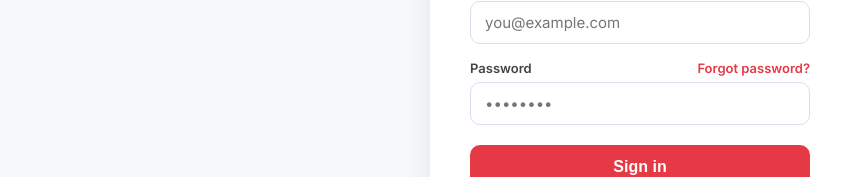
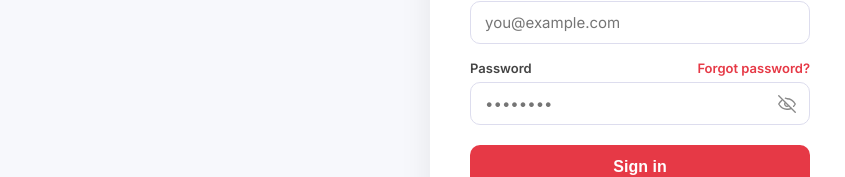
Before and after one commit to subhrakanta2005/pdftools, a React (Vite) app in the folder frontend/: page / in a window 1280 px wide. Both pictures are taken after a click on the button "Sign in". Shown: the part 404-581 px from the top of the page, without its empty margins (0-845 px from the left). Built offline with nearby package versions, Linux system fonts and the light colour scheme; no server answers.

Commit message:
Add files via upload

```diff
--- a/frontend/src/pages/LoginPage.jsx
+++ b/frontend/src/pages/LoginPage.jsx
@@ -7,6 +7,7 @@ export default function LoginPage({ onSuccess, onSwitchToRegister, onForgotPassw
   const { login, loginWithGoogle } = useAuth();
   const [email, setEmail] = useState("");
   const [password, setPassword] = useState("");
+  const [showPassword, setShowPassword] = useState(false);
   const [error, setError] = useState("");
   const [loading, setLoading] = useState(false);
 
@@ -58,14 +59,25 @@ export default function LoginPage({ onSuccess, onSwitchToRegister, onForgotPassw
                 <span onClick={onForgotPassword} style={styles.forgotLink}>Forgot password?</span>
               )}
             </div>
+            <div style={styles.passwordWrap}>
               <input
-              type="password"
+                type={showPassword ? "text" : "password"}
                 value={password}
                 onChange={(e) => setPassword(e.target.value)}
                 placeholder="••••••••"
                 required
-              style={styles.input}
+                style={styles.passwordInput}
               />
+              <button
+                type="button"
+                onClick={() => setShowPassword((v) => !v)}
+                style={styles.eyeBtn}
+                aria-label={showPassword ? "Hide password" : "Show password"}
+                tabIndex={-1}
+              >
+                <EyeIcon open={showPassword} />
+              </button>
+            </div>
           </div>
 
           {error && <div style={styles.error}>{error}</div>}
@@ -81,6 +93,20 @@ export default function LoginPage({ onSuccess, onSwitchToRegister, onForgotPassw
         </p>
       </div>
     </div>
+  );
+}
+
+function EyeIcon({ open }) {
+  return open ? (
+    <svg width="18" height="18" viewBox="0 0 24 24" fill="none" stroke="#888" strokeWidth="1.8" strokeLinecap="round" strokeLinejoin="round">
+      <path d="M1 12s4-7 11-7 11 7 11 7-4 7-11 7-11-7-11-7z" />
+      <circle cx="12" cy="12" r="3" />
+    </svg>
+  ) : (
+    <svg width="18" height="18" viewBox="0 0 24 24" fill="none" stroke="#888" strokeWidth="1.8" strokeLinecap="round" strokeLinejoin="round">
+      <path d="M17.94 17.94A10.94 10.94 0 0 1 12 19c-7 0-11-7-11-7a18.5 18.5 0 0 1 4.22-5.06M9.9 4.24A9.12 9.12 0 0 1 12 5c7 0 11 7 11 7a18.5 18.5 0 0 1-2.16 3.19M14.12 14.12a3 3 0 1 1-4.24-4.24" />
+      <line x1="1" y1="1" x2="23" y2="23" />
+    </svg>
   );
 }
 
@@ -109,6 +135,9 @@ const styles = {
   labelRow: { display: "flex", alignItems: "center", justifyContent: "space-between" },
   forgotLink: { fontSize: 13, fontWeight: 600, color: "#e63946", cursor: "pointer", marginBottom: 6 },
   input: { width: "100%", padding: "11px 14px", borderRadius: 10, border: "1.5px solid #dde", fontSize: 15, outline: "none", boxSizing: "border-box", fontFamily: "inherit" },
+  passwordWrap: { position: "relative" },
+  passwordInput: { width: "100%", padding: "11px 44px 11px 14px", borderRadius: 10, border: "1.5px solid #dde", fontSize: 15, outline: "none", boxSizing: "border-box", fontFamily: "inherit" },
+  eyeBtn: { position: "absolute", right: 6, top: "50%", transform: "translateY(-50%)", background: "none", border: "none", cursor: "pointer", padding: 8, display: "flex", alignItems: "center", justifyContent: "center", borderRadius: 6 },
   error: { background: "#fff0f0", border: "1px solid #fcc", borderRadius: 8, padding: "10px 14px", color: "#c33", fontSize: 13, marginBottom: "1rem" },
   submitBtn: { width: "100%", padding: "13px", borderRadius: 10, border: "none", background: "#e63946", color: "#fff", fontSize: 16, fontWeight: 700, cursor: "pointer", marginTop: 4 },
   switch: { textAlign: "center", fontSize: 14, color: "#777", marginTop: "1.5rem" },
--- a/frontend/src/pages/RegisterPage.jsx
+++ b/frontend/src/pages/RegisterPage.jsx
@@ -6,6 +6,7 @@ export default function RegisterPage({ onSuccess, onSwitchToLogin, onBack }) {
   const [name, setName] = useState("");
   const [email, setEmail] = useState("");
   const [password, setPassword] = useState("");
+  const [showPassword, setShowPassword] = useState(false);
   const [error, setError] = useState("");
   const [loading, setLoading] = useState(false);
 
@@ -50,7 +51,25 @@ export default function RegisterPage({ onSuccess, onSwitchToLogin, onBack }) {
           </div>
           <div style={styles.field}>
             <label style={styles.label}>Password</label>
-            <input type="password" value={password} onChange={(e) => setPassword(e.target.value)} placeholder="Min. 6 characters" required style={styles.input} />
+            <div style={styles.passwordWrap}>
+              <input
+                type={showPassword ? "text" : "password"}
+                value={password}
+                onChange={(e) => setPassword(e.target.value)}
+                placeholder="Min. 6 characters"
+                required
+                style={styles.passwordInput}
+              />
+              <button
+                type="button"
+                onClick={() => setShowPassword((v) => !v)}
+                style={styles.eyeBtn}
+                aria-label={showPassword ? "Hide password" : "Show password"}
+                tabIndex={-1}
+              >
+                <EyeIcon open={showPassword} />
+              </button>
+            </div>
           </div>
 
           {error && <div style={styles.error}>{error}</div>}
@@ -70,6 +89,20 @@ export default function RegisterPage({ onSuccess, onSwitchToLogin, onBack }) {
         </p>
       </div>
     </div>
+  );
+}
+
+function EyeIcon({ open }) {
+  return open ? (
+    <svg width="18" height="18" viewBox="0 0 24 24" fill="none" stroke="#888" strokeWidth="1.8" strokeLinecap="round" strokeLinejoin="round">
+      <path d="M1 12s4-7 11-7 11 7 11 7-4 7-11 7-11-7-11-7z" />
+      <circle cx="12" cy="12" r="3" />
+    </svg>
+  ) : (
+    <svg width="18" height="18" viewBox="0 0 24 24" fill="none" stroke="#888" strokeWidth="1.8" strokeLinecap="round" strokeLinejoin="round">
+      <path d="M17.94 17.94A10.94 10.94 0 0 1 12 19c-7 0-11-7-11-7a18.5 18.5 0 0 1 4.22-5.06M9.9 4.24A9.12 9.12 0 0 1 12 5c7 0 11 7 11 7a18.5 18.5 0 0 1-2.16 3.19M14.12 14.12a3 3 0 1 1-4.24-4.24" />
+      <line x1="1" y1="1" x2="23" y2="23" />
+    </svg>
   );
 }
 
@@ -96,6 +129,9 @@ const styles = {
   field: { marginBottom: "1rem" },
   label: { display: "block", fontSize: 13, fontWeight: 600, color: "#444", marginBottom: 6 },
   input: { width: "100%", padding: "11px 14px", borderRadius: 10, border: "1.5px solid #dde", fontSize: 15, outline: "none", boxSizing: "border-box", fontFamily: "inherit" },
+  passwordWrap: { position: "relative" },
+  passwordInput: { width: "100%", padding: "11px 44px 11px 14px", borderRadius: 10, border: "1.5px solid #dde", fontSize: 15, outline: "none", boxSizing: "border-box", fontFamily: "inherit" },
+  eyeBtn: { position: "absolute", right: 6, top: "50%", transform: "translateY(-50%)", background: "none", border: "none", cursor: "pointer", padding: 8, display: "flex", alignItems: "center", justifyContent: "center", borderRadius: 6 },
   error: { background: "#fff0f0", border: "1px solid #fcc", borderRadius: 8, padding: "10px 14px", color: "#c33", fontSize: 13, marginBottom: "1rem" },
   submitBtn: { width: "100%", padding: "13px", borderRadius: 10, border: "none", background: "#e63946", color: "#fff", fontSize: 16, fontWeight: 700, cursor: "pointer", marginTop: 4 },
   terms: { fontSize: 12, color: "#aaa", textAlign: "center", marginTop: "1rem" },
```
Lines whose indentation alone changed are shown as unchanged.
